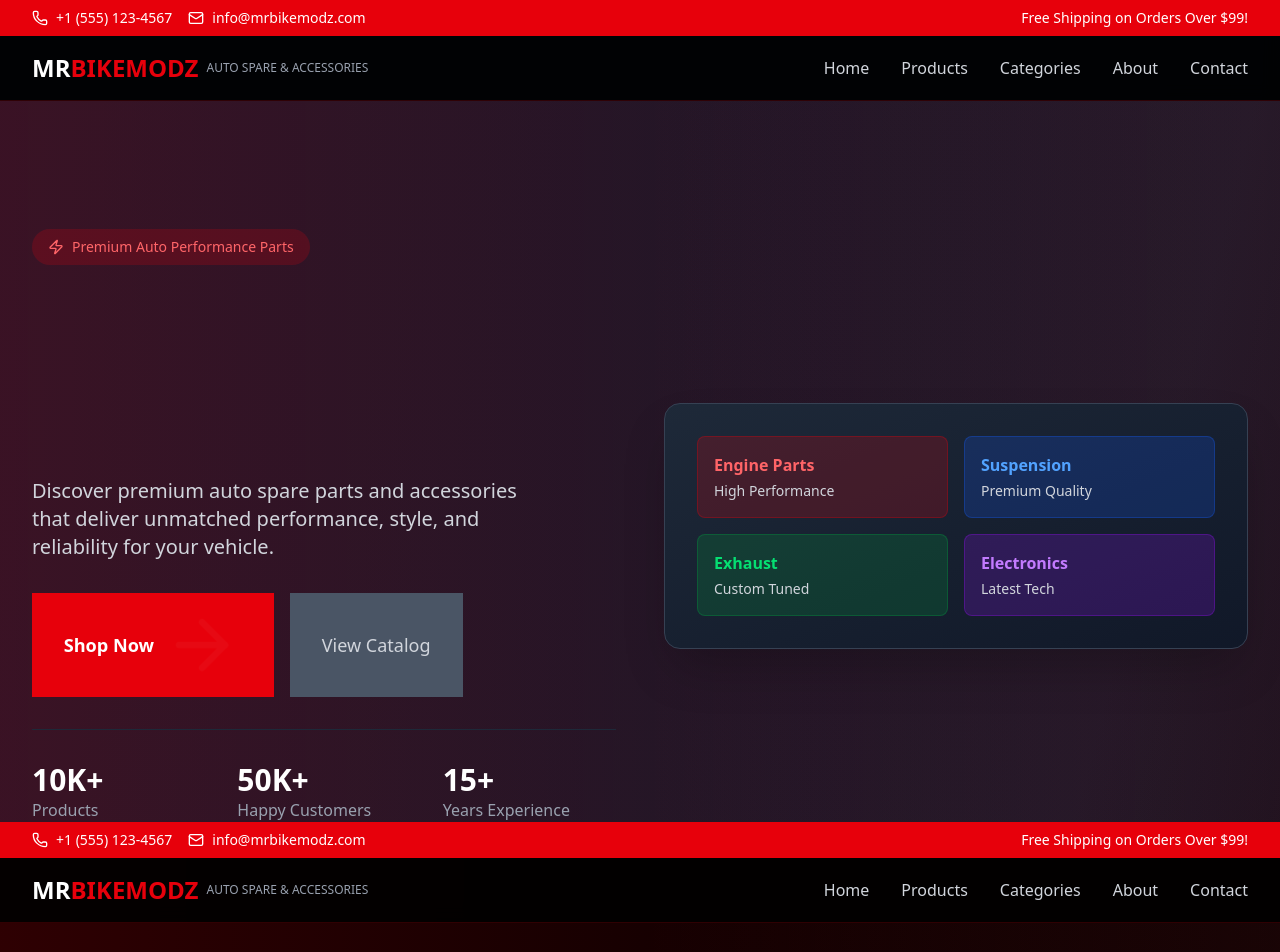
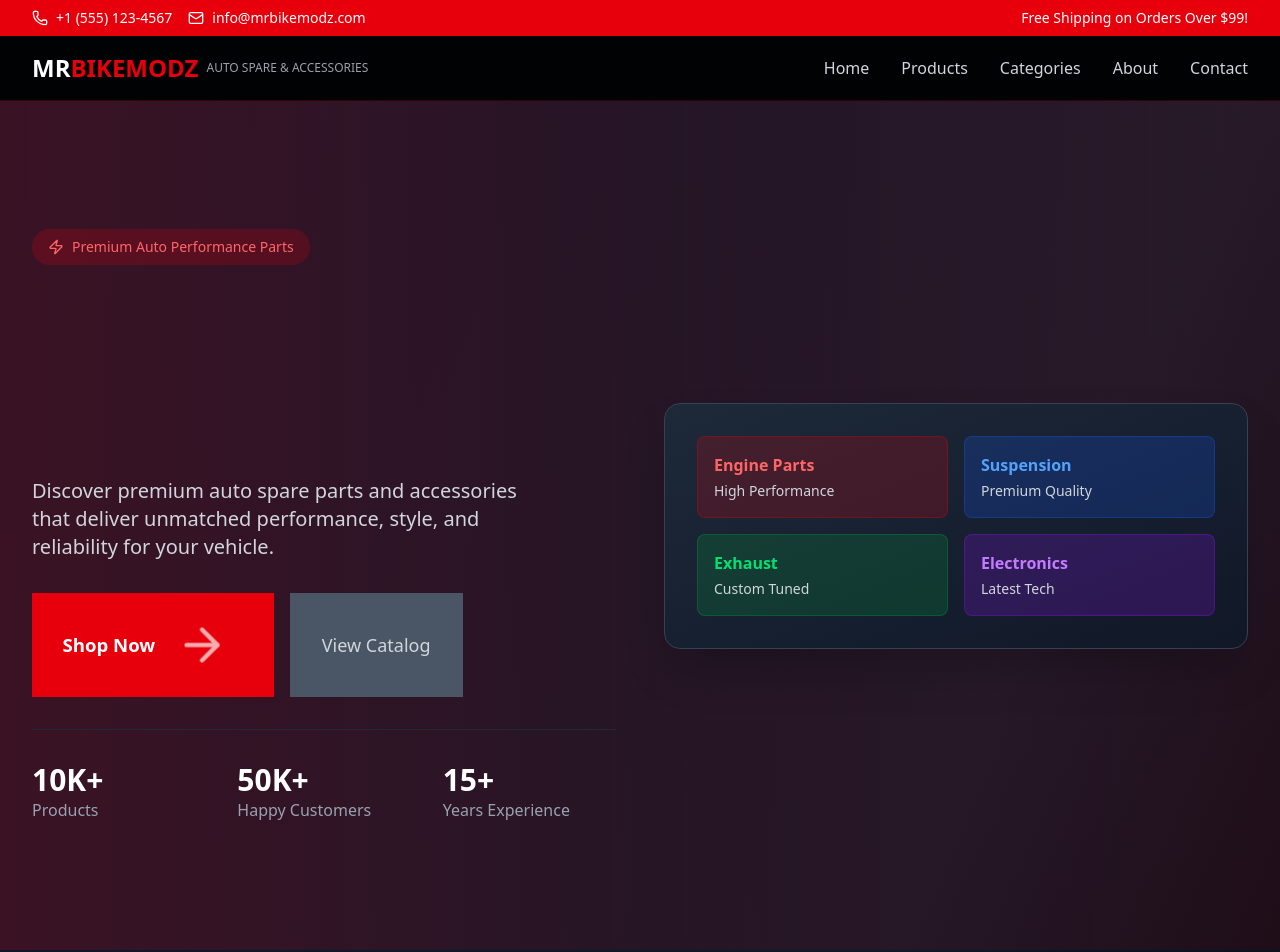
Before and after one commit to swarnajeswanth/MRBikeModzGod, a Next.js app: page / in a window 1280 px wide. Shown: the top 952 px of the page. Built offline with nearby package versions, Linux system fonts and the light colour scheme.

Commit message:
all products and single product page

```diff
--- a/src/components/Dashboard/Hero.tsx
+++ b/src/components/Dashboard/Hero.tsx
@@ -85,7 +85,6 @@ const Hero = () => {
           </div>
         </div>
       </div>
-      <AllProductsPage />
     </section>
   );
 };
```
